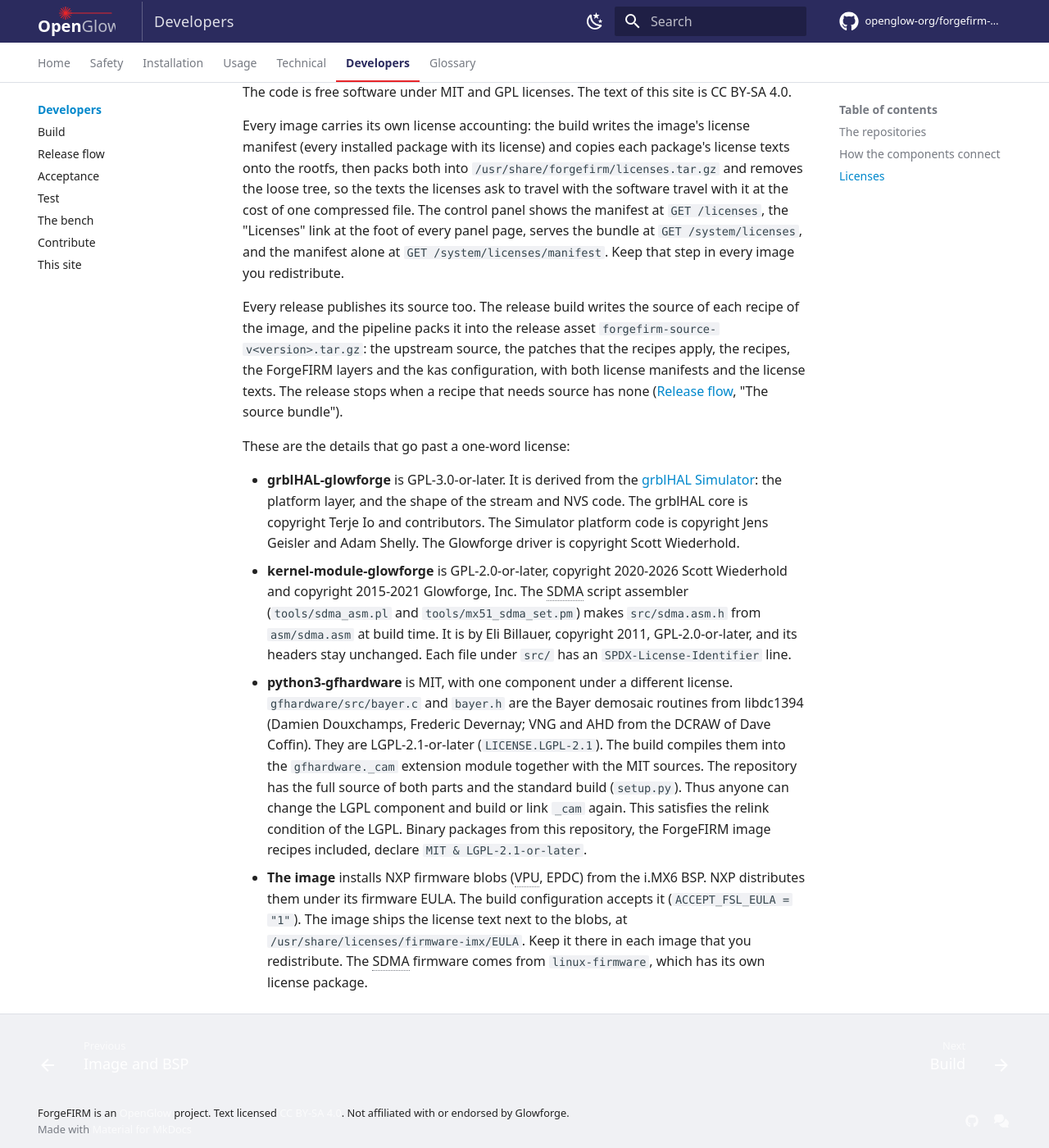
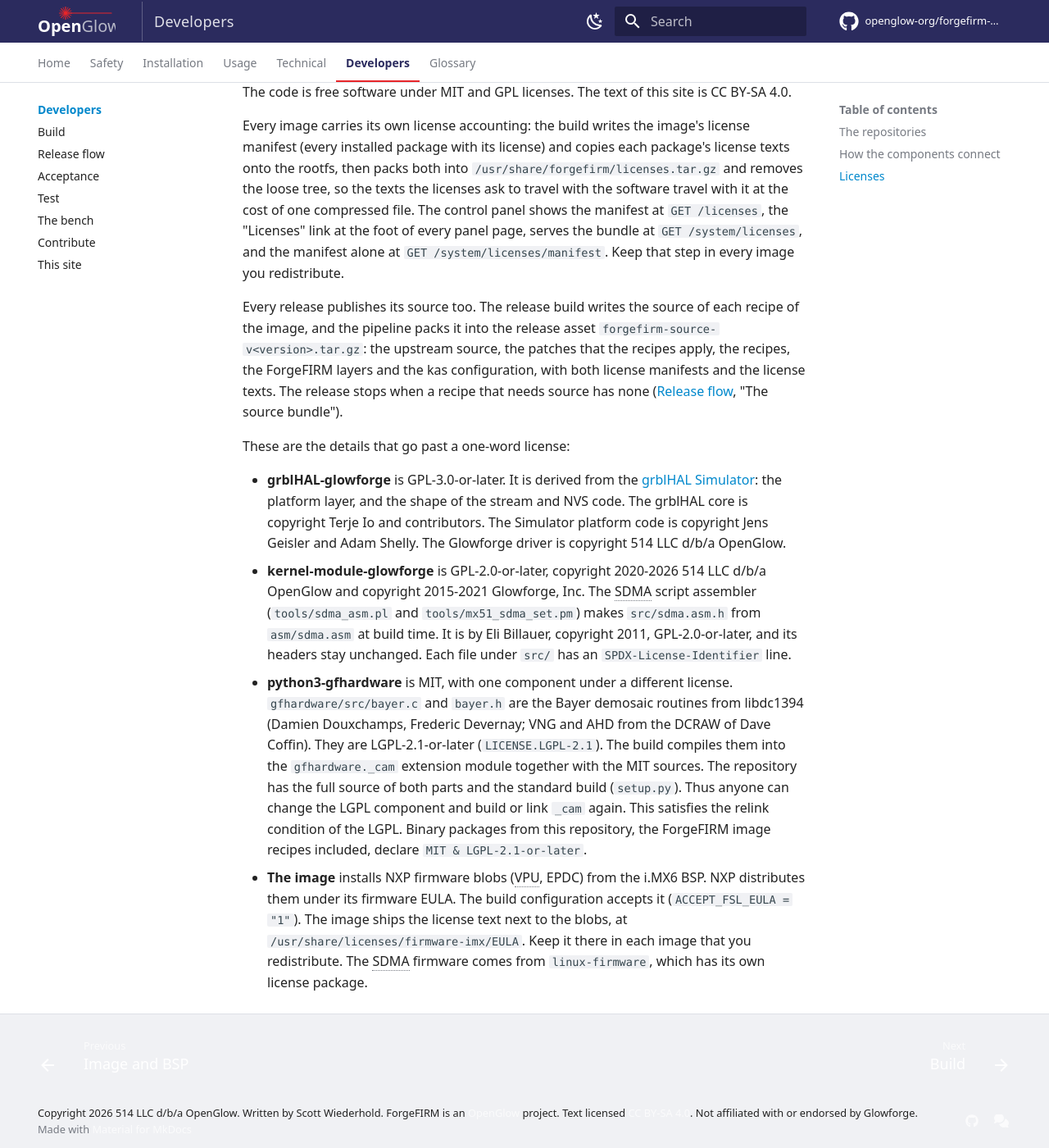
Before and after one commit to openglow-org/forgefirm-docs, an MkDocs documentation site: the page built from docs/developers/index.md, in a window 1280 px wide and 1400 px high, scrolled down 3188 px. Shown: the whole window at 82% size. Built offline with MkDocs 1.6.1 and Material for MkDocs 9.7.7, drawn with Linux system fonts in a browser that asks for light colours; comment, search, counter and statistics services are not loaded.

Commit message:
Assignment

```diff
--- a/docs/developers/index.md
+++ b/docs/developers/index.md
@@ -112,9 +112,9 @@
   layer, and the shape of the stream and NVS code. The grblHAL core is
   copyright Terje Io and contributors. The Simulator platform code is
   copyright Jens Geisler and Adam Shelly. The Glowforge driver is copyright
-  Scott Wiederhold.
-- **kernel-module-glowforge** is GPL-2.0-or-later, copyright 2020-2026 Scott
-  Wiederhold and copyright 2015-2021 Glowforge, Inc. The SDMA script
+  514 LLC d/b/a OpenGlow.
+- **kernel-module-glowforge** is GPL-2.0-or-later, copyright 2020-2026 514
+  LLC d/b/a OpenGlow and copyright 2015-2021 Glowforge, Inc. The SDMA script
   assembler (`tools/sdma_asm.pl` and `tools/mx51_sdma_set.pm`) makes
   `src/sdma.asm.h` from `asm/sdma.asm` at build time. It is by Eli Billauer,
   copyright 2011, GPL-2.0-or-later, and its headers stay unchanged. Each
--- a/mkdocs.yml
+++ b/mkdocs.yml
@@ -8,6 +8,7 @@
 repo_name: openglow-org/forgefirm-docs
 edit_uri: edit/main/docs/
 copyright: >-
+  Copyright 2026 514 LLC d/b/a OpenGlow. Written by Scott Wiederhold.
   ForgeFIRM is an <a href="https://community.openglow.org">OpenGlow</a> project.
   Text licensed <a href="https://creativecommons.org/licenses/by-sa/4.0/">CC BY-SA 4.0</a>.
   Not affiliated with or endorsed by Glowforge.
```
Also changed, not shown: AGENTS.md (+8 -1 lines).
